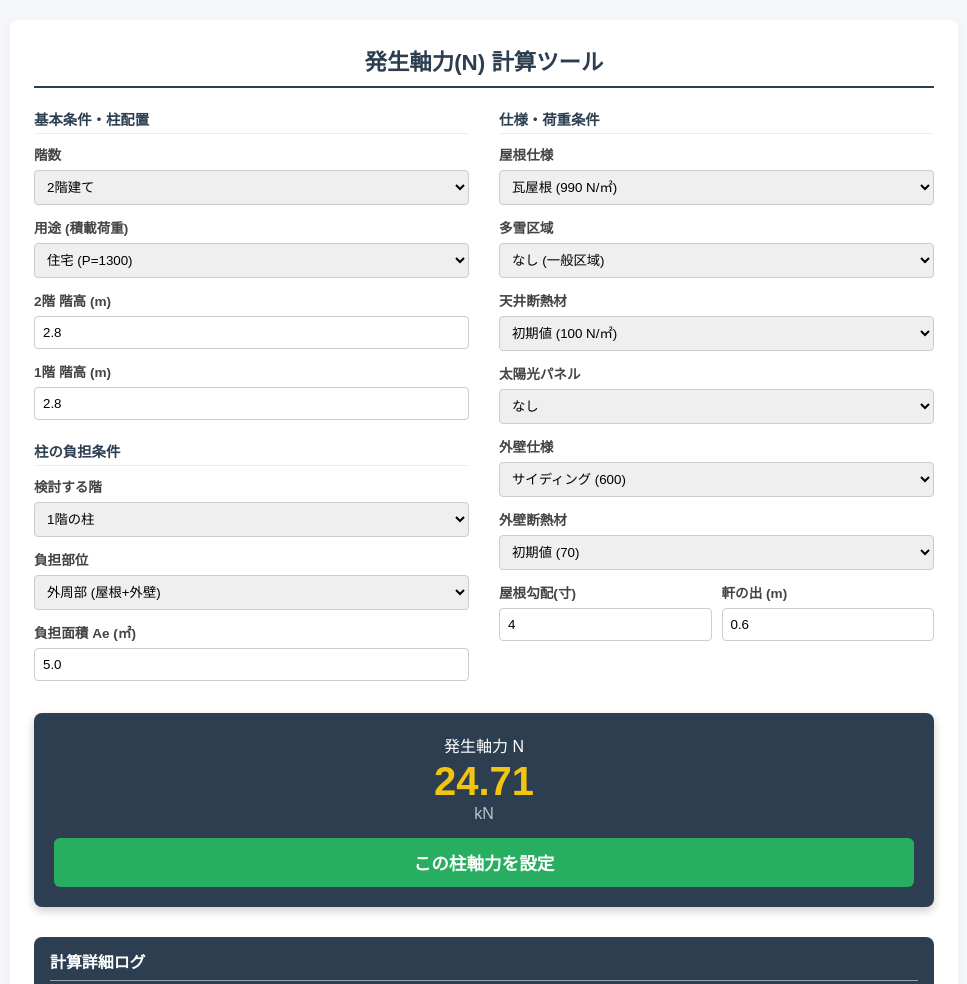
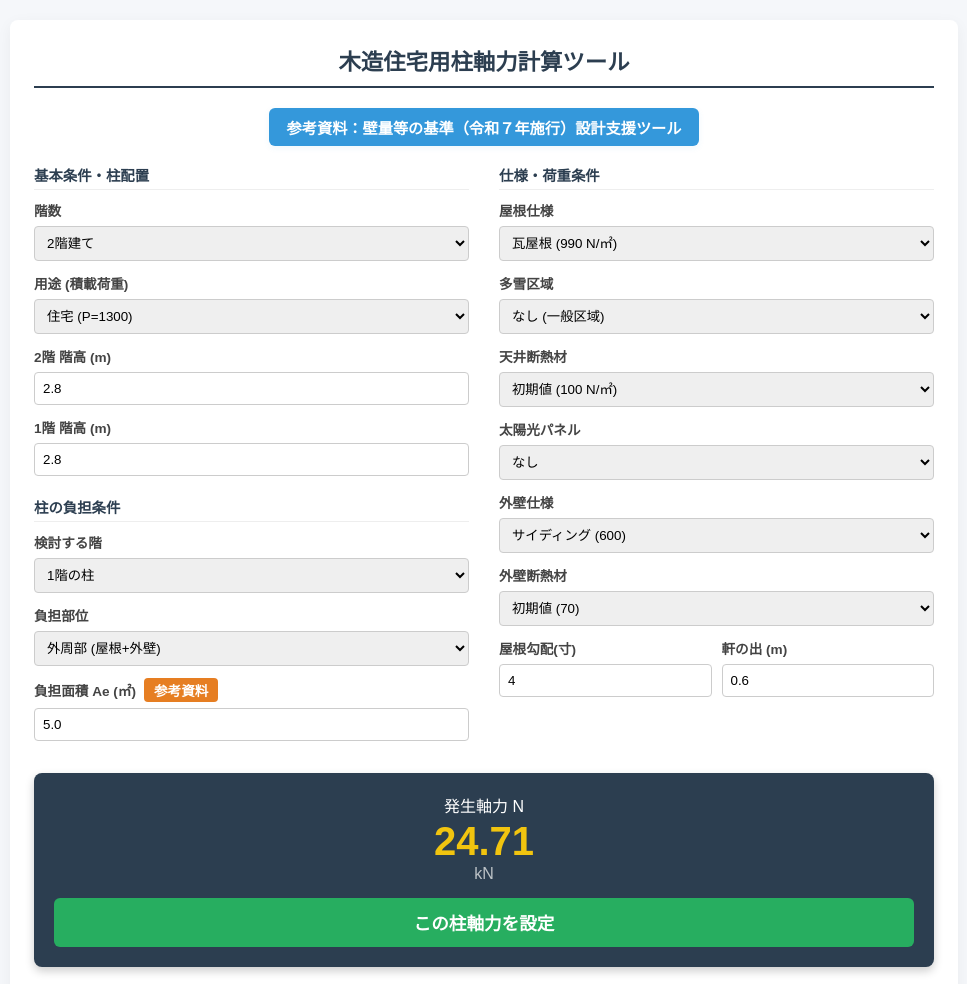
Before and after one commit to Arkhitek/gokuboso, a plain HTML site: page axial_force_tool.html in a window 1280 px wide. Shown: the top 984 px of the page, without its empty margins (156-1123 px from the left). Drawn offline with Linux system fonts and the light colour scheme.

Commit message:
HTML構造の改善とスタイルの整理

```diff
--- a/axial_force_tool.html
+++ b/axial_force_tool.html
@@ -3,7 +3,7 @@
 <head>
 <meta charset="utf-8" />
 <meta name="viewport" content="width=device-width,initial-scale=1" />
-<title>発生軸力(N) 計算ツール</title>
+<title>木造住宅用柱軸力計算ツール</title>
 <style>
 :root { --primary:#2c3e50; --bg:#f5f7fa; --panel:#fff; --border:#ccc; --ok:#27ae60; --ng:#c0392b; }
 body{font-family:"Hiragino Kaku Gothic ProN","Meiryo",sans-serif;background:var(--bg);color:#333;margin:0;padding:20px;}
@@ -40,8 +40,10 @@ input[type=number],select{width:100%;padding:8px;border:1px solid var(--border);
 </head>
 <body>
 <div class="container">
-  <h1>発生軸力(N) 計算ツール</h1>
-
+  <h1>木造住宅用柱軸力計算ツール</h1>
+  <div style="text-align:center; margin-bottom:18px;">
+    <a href="https://www.howtec.or.jp/publics/index/441/" target="_blank" style="display:inline-block; background:#3498db; color:#fff; font-weight:bold; padding:8px 18px; border-radius:6px; text-decoration:none; font-size:0.95rem; box-shadow:0 2px 6px rgba(52,152,219,0.08);">参考資料：壁量等の基準（令和７年施行）設計支援ツール</a>
+  </div>
   <div class="cols-2">
     <div>
       <div class="input-group-title">基本条件・柱配置</div>
@@ -77,7 +79,13 @@ input[type=number],select{width:100%;padding:8px;border:1px solid var(--border);
           <option value="inner">内部 (屋根+内壁)</option>
         </select>
       </div>
-      <div class="row"><label>負担面積 Ae (㎡)</label><input type="number" id="col_ae" value="5.0" step="0.1" onchange="Calc.exec()"></div>
+      <div class="row">
+        <label style="display:flex;align-items:center;gap:8px;">
+          負担面積 Ae (㎡)
+          <a href="https://www.howtec.or.jp/relays/download/441/1513/1313/5775/?file=/files/libs/5775/202405241338047322.pdf" target="_blank" style="background:#e67e22; color:#fff; font-weight:bold; padding:2px 10px; border-radius:4px; text-decoration:none; font-size:0.85rem;">参考資料</a>
+        </label>
+        <input type="number" id="col_ae" value="5.0" step="0.1" onchange="Calc.exec()">
+      </div>
     </div>
 
     <div>
```
